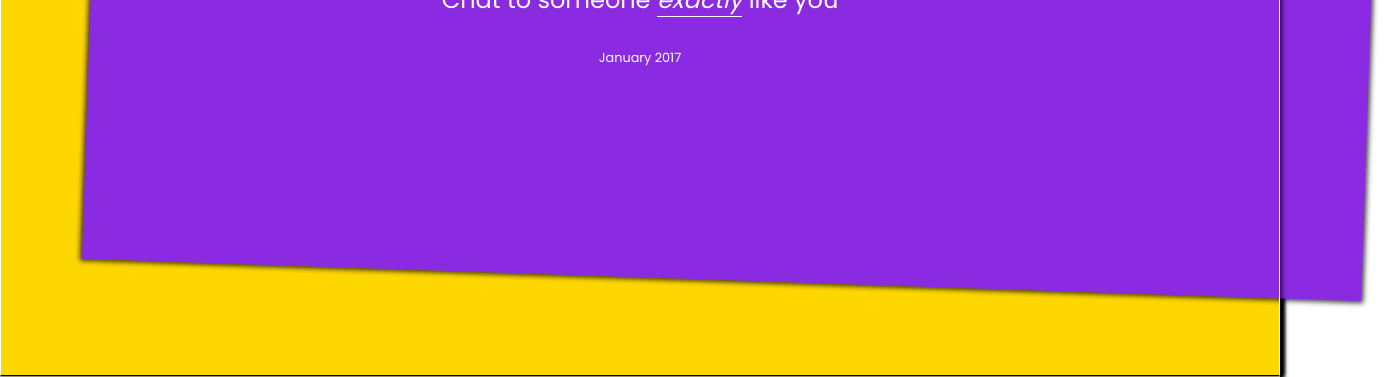
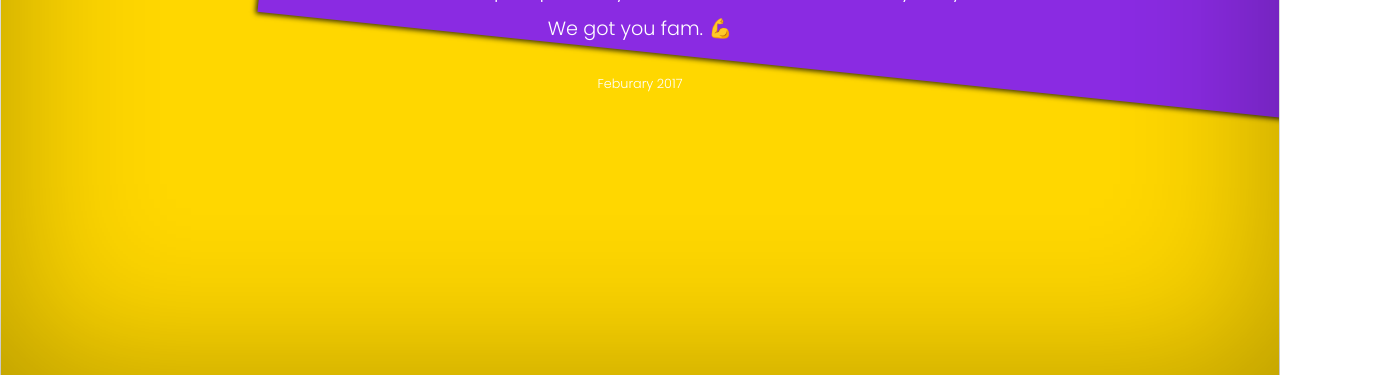
Before and after one commit to arimado/Haystack-site, a plain HTML site: page index.html in a window 1280 px wide. Shown: the part 425-802 px from the top of the page, 1388 px wide, since content can reach past the window. Drawn offline with Linux system fonts and the light colour scheme.

Commit message:
styles and animations are pretty much there

```diff
--- a/index.html
+++ b/index.html
@@ -9,12 +9,12 @@
   <link rel="stylesheet" href="./style.css" media="screen" title="no title">
 </head>
 <body>
-  <section id="root">
+  <section id="root" class="vignette">
     <main>
       <span id="logo">Haystack.</span>
       <summary>
-        <p class="tagline"> Chat to someone <span class="u">exactly</span>  like you </p>
-        <p class="details"> January 2017 </p>
+        <p class="tagline">What if there was a super quick way to chat with someone exactly like you? </br></br> We got you fam. 💪 </p>
+        <p class="details"> Feburary 2017 </p>
       </summary>
     </main>
     <div class="cards">
--- a/script.js
+++ b/script.js
@@ -50,12 +50,16 @@ const s_resetCards = (cardElements) => {
 
 const animationDoneCB = ( element, index, elements ) => {
   return ( e ) => {
-    if ( elements.length - 1 === index ) s_resetCards(elements);
+    if ( elements.length - 1 === index ) {
+      s_resetCards(elements);
+      animateCards();
+    }
   }
 }
 
 const d_cards = document.querySelectorAll('.card')
 
+const animateCards = () => {
   d_cards.forEach((card, idx) => {
     const cardNo = idx + 1;
     setTimeout(function () {
@@ -69,6 +73,11 @@ d_cards.forEach((card, idx) => {
       card.addEventListener("oanimationend", animationDoneCB(card, idx, d_cards),false);
     }, cardNo * 5000);
   });
+}
+
+animateCards();
+
+
 
 // add slide toggle in
 // no repeat
--- a/style.css
+++ b/style.css
@@ -56,7 +56,7 @@ table {
 /*@import url('https://fonts.googleapis.com/css?family=Rubik:300,300i,400,400i,500,500i,700,700i,900,900i');*/
 
 .u {
-	border-bottom: 1px solid white;
+	border-bottom: 3px solid white;
 	font-style: italic;
 }
 
@@ -77,6 +77,7 @@ main {
 	flex-direction: column;
 	text-align: center;
 	justify-content: center;
+	align-items: center;
 	color: white;
 	font-family: 'Poppins', sans-serif;
 }
@@ -86,13 +87,33 @@ summary {
 }
 
 .tagline {
-	margin-bottom: 20px;
-	font-size: 1.5em;
+	margin: 20px;
+	font-size: 1.2em;
+	font-weight: 100;
 }
 
 .details {
 	font-size: .8em;
 	margin-top: 40px;
+	font-weight: 100;
+}
+
+.vignette {
+  position: relative;
+}
+
+.vignette:after {
+ -moz-box-shadow: inset 0 0 10em #000;
+ -webkit-box-shadow: inset 0 0 10em #000;
+ box-shadow: inset 0 0 10em #000;
+ position: absolute;
+ top: 0;
+ left: 0;
+ width: 100%;
+ height: 100%;
+ z-index: 2;
+ content: "";
+ opacity: 0.3;
 }
 
 #logo {
@@ -104,6 +125,9 @@ summary {
 	height: 100%;
 	width: 100%;
 	top: 0;
+	background: blueviolet;
+	z-index: -100;
+	overflow: hidden;
 }
 
 .card {
@@ -160,6 +184,12 @@ summary {
 	z-index: -9
 }
 
+.card:nth-child(10) {
+  background: mediumseagreen;
+	z-index: -10
+}
+
+
 
 
 .slide-in {
@@ -197,14 +227,14 @@ summary {
 
 
 .slide-in-right {
-	animation-duration: 1000ms;
+	animation-duration: 500ms;
   animation-name: slide-in-right;
   animation-direction: alternate;
 	animation-fill-mode: forwards;
 }
 
 .slide-in-left {
-	animation-duration: 1000ms;
+	animation-duration: 500ms;
   animation-name: slide-in-left;
   animation-direction: alternate;
 	animation-fill-mode: forwards;
```
Lines whose indentation alone changed are shown as unchanged.
